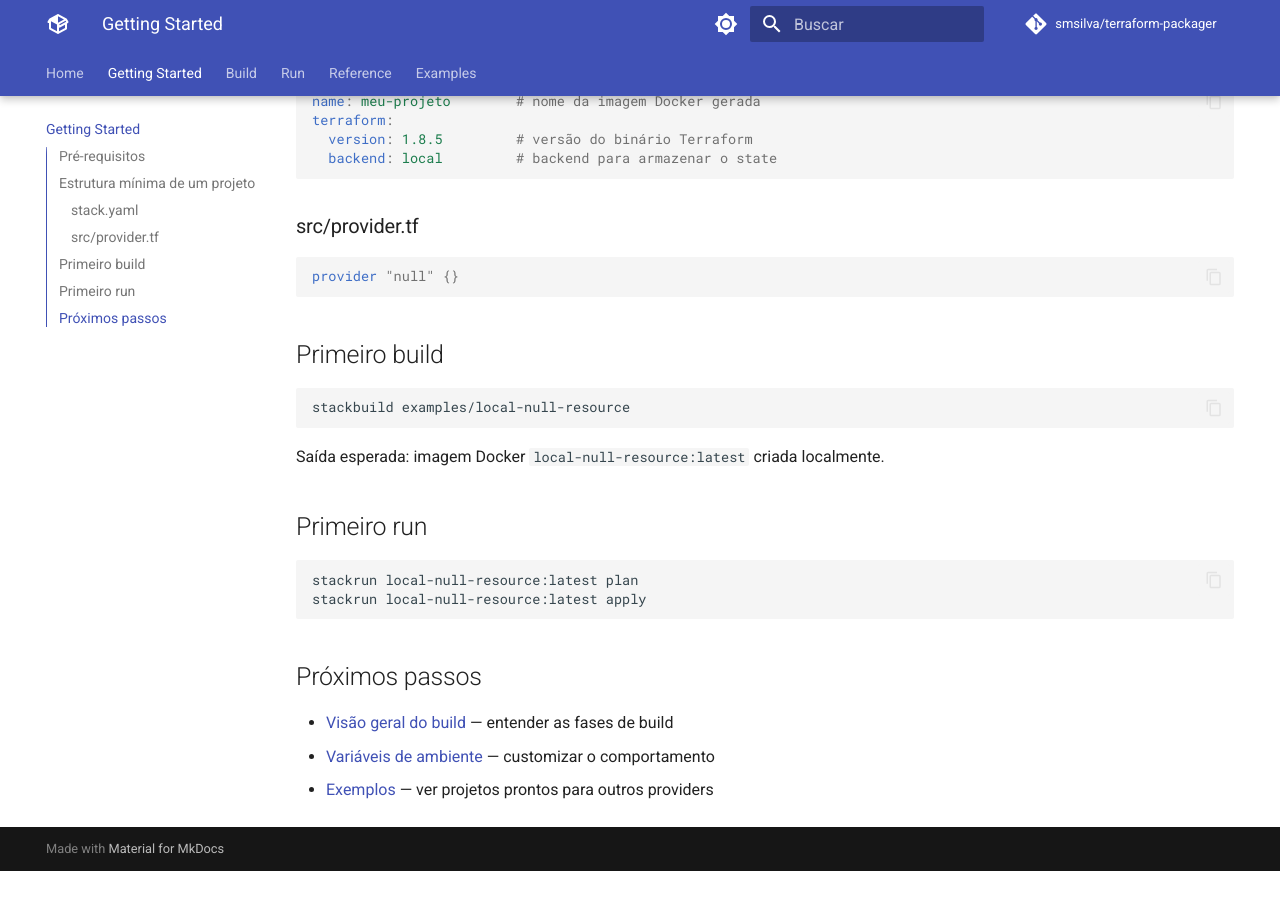
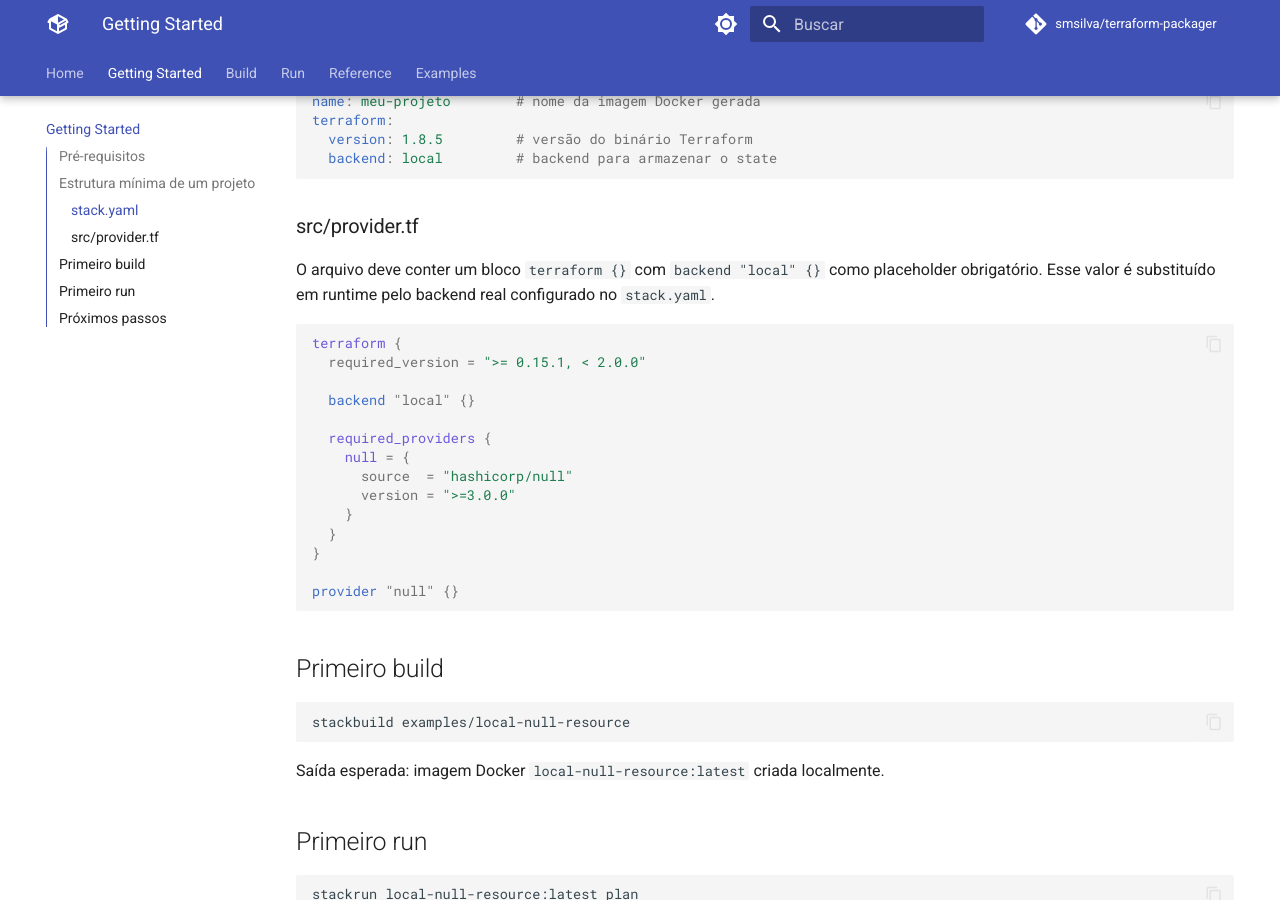
Before and after one commit to smsilva/terraform-packager, an MkDocs documentation site: the page built from docs/getting-started.md, in a window 1280 px wide and 900 px high, scrolled down 812 px. Built offline with MkDocs 1.6.1 and Material for MkDocs 9.7.7, drawn with Linux system fonts in a browser that asks for light colours; comment, search, counter and statistics services are not loaded; before the commit the page ends 1683 px from its top, so only the background shows below that.

Commit message:
docs: document required backend "local" {} placeholder in provider.tf
Explain that every src/provider.tf must declare backend "local" {}
inside the terraform {} block as a placeholder that terraform_init
replaces at runtime with the real backend configuration.

Co-Authored-By: Claude Opus 4.7 <noreply@anthropic.com>

````diff
--- a/docs/getting-started.md
+++ b/docs/getting-started.md
@@ -41,7 +41,22 @@ terraform:
 
 ### src/provider.tf
 
+O arquivo deve conter um bloco `terraform {}` com `backend "local" {}` como placeholder obrigatório. Esse valor é substituído em runtime pelo backend real configurado no `stack.yaml`.
+
 ```hcl
+terraform {
+  required_version = ">= 0.15.1, < 2.0.0"
+
+  backend "local" {}
+
+  required_providers {
+    null = {
+      source  = "hashicorp/null"
+      version = ">=3.0.0"
+    }
+  }
+}
+
 provider "null" {}
 ```
 
````
Also changed, not shown: docs/reference/backends.md (+12 -0 lines).
